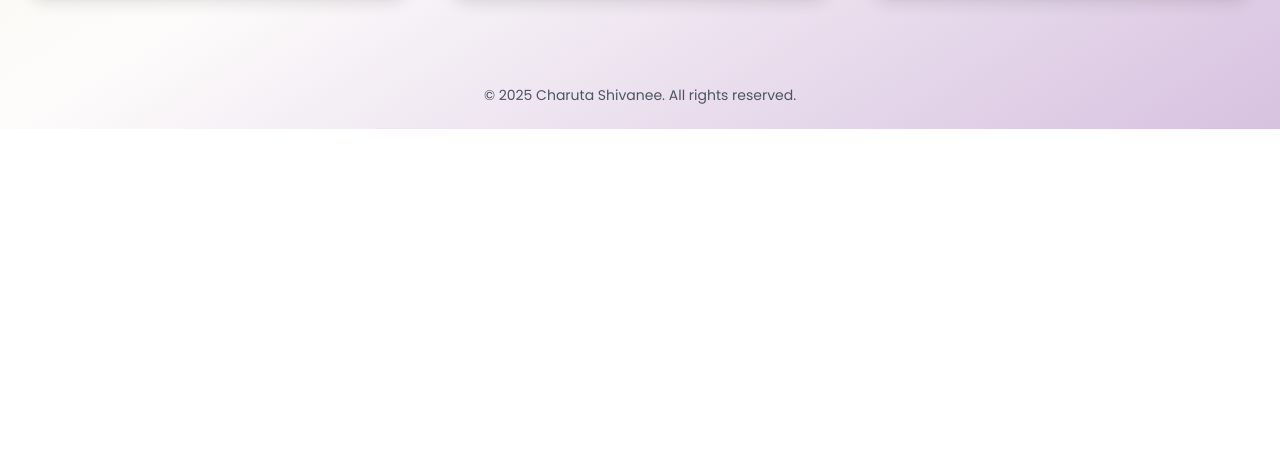
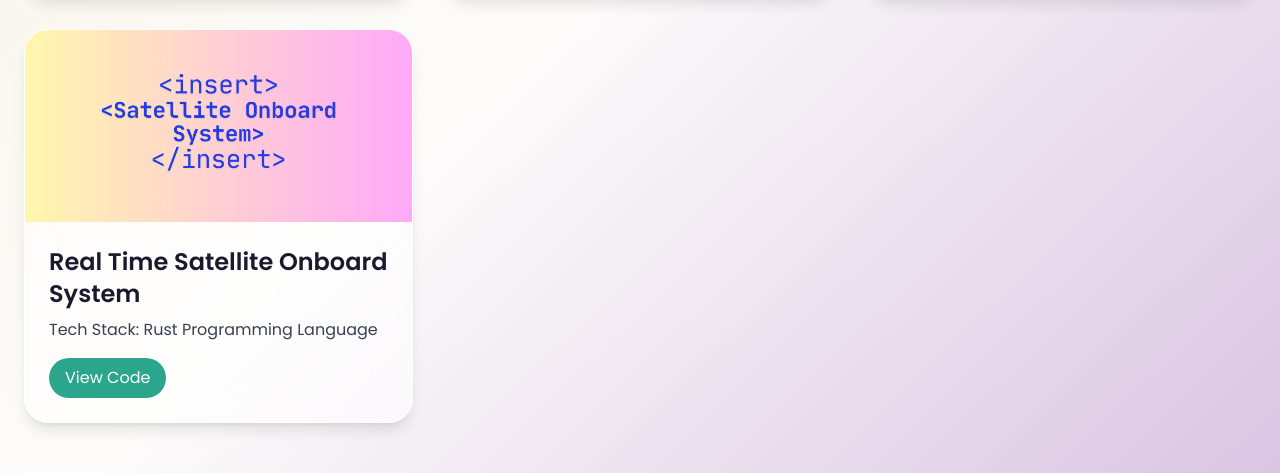
Before and after one commit to Charuta-Shivanee-Caullychurn/my-portfolio, a website: page projects.html in a window 1280 px wide. Shown: the part 677-1150 px from the top of the page. Before the commit the page ends 806 px from the top, so only its background shows below. Drawn offline with nearby package versions, Linux system fonts and the light colour scheme.

Commit message:
added project card 4
updated picture, link for project card 4

```diff
--- a/projects.html
+++ b/projects.html
@@ -120,6 +120,24 @@
                 </div>
             </div>
 
+             <!-- Project Card 4 -->
+            <div class="group bg-white bg-opacity-50 backdrop-blur-lg border border-white rounded-3xl overflow-hidden shadow-lg hover:shadow-2xl transition"
+                 data-aos="fade-up"
+                 data-aos-delay="200">
+                <img src="images/projectcard4.png"
+                     alt="Satellite Onboard System"
+                     class="w-full h-48 object-cover" />
+                <div class="p-6">
+                    <h2 class="text-2xl font-semibold mb-2 text-darknavy">Real Time Satellite Onboard System</h2>
+                    <p class="text-gray-700 mb-4">Tech Stack: Rust Programming Language</p>
+                    <a href="https://github.com/Charuta-Shivanee-Caullychurn/Satellite-Onboard-System"
+                       target="_blank"
+                       class="inline-block px-4 py-2 bg-teal text-white font-medium rounded-full hover:bg-teal/80 transition"
+                       data-aos="zoom-in"
+                       data-aos-delay="300">View Code</a>
+                </div>
+            </div>
+
 
             <!-- Additional cards... -->
         </div>
```
Also changed, not shown: images/projectcard4.png (added), 1 other file.
